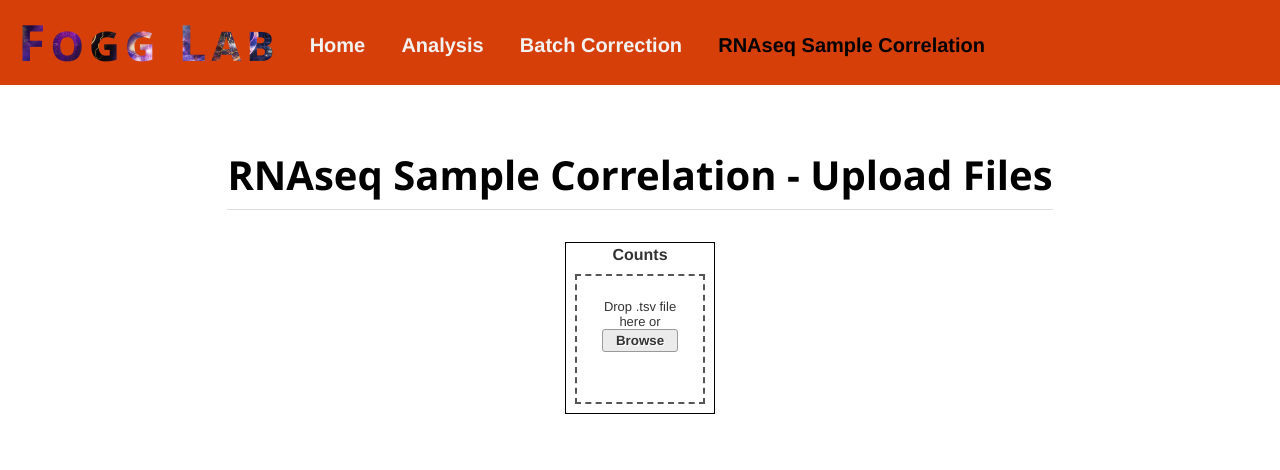
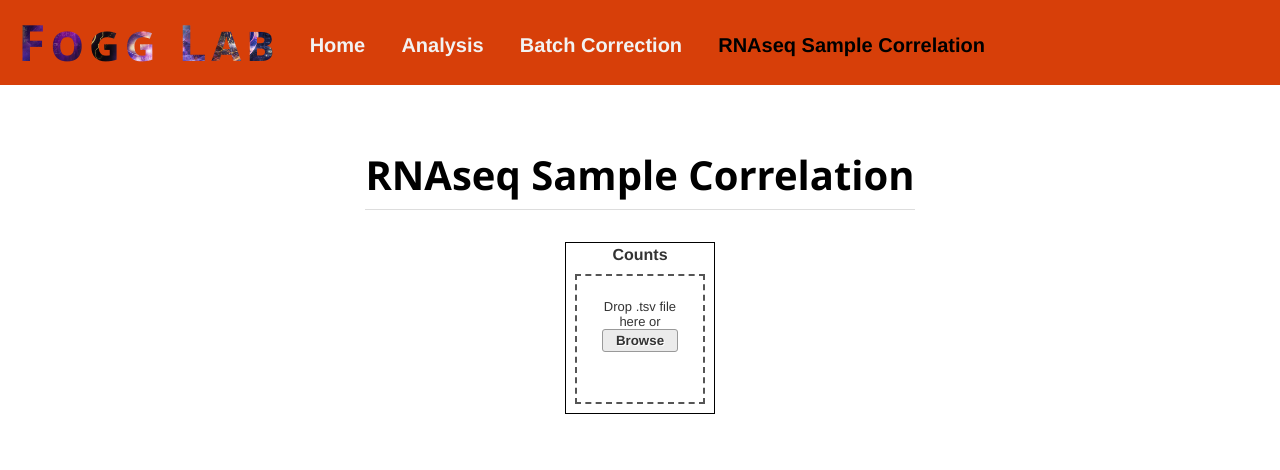
Before and after one commit to fogg-lab/gene-platform, a Flask app: template webapp/templates/rnaseq_correlation.html in a window 1280 px wide. Shown: the top 470 px of the page. Run offline with Flask 2, Linux system fonts and the light colour scheme; the template is opened without the code that fills it, so the values that code supplies are empty; parts of the project's set-up code (start-up, migrations or seed data) failed here and were passed over.

Commit message:
Update header text in RNAseq correlation page

```diff
--- a/webapp/templates/rnaseq_correlation.html
+++ b/webapp/templates/rnaseq_correlation.html
@@ -18,7 +18,7 @@
 
 		<table class="centerinfo">
 			<tr>
-				<td colspan="2"><h1>RNAseq Sample Correlation - Upload Files</h1></td>
+				<td colspan="2"><h1>RNAseq Sample Correlation</h1></td>
 			</tr>
 			<tr>
 				<td><table style="border: 1px solid black; margin-left: auto; margin-right: auto;">
```
